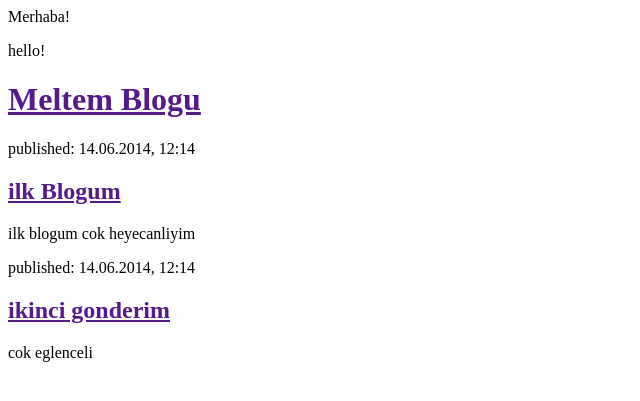
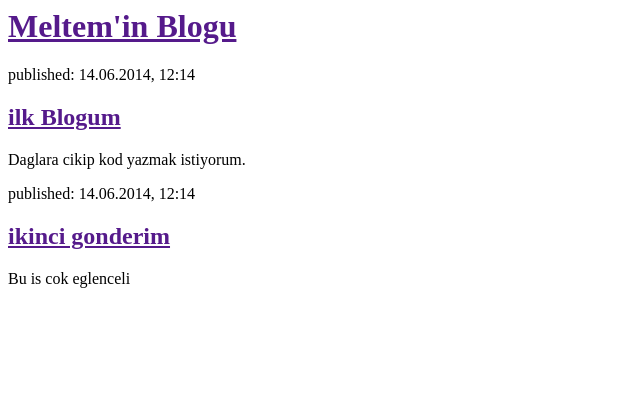
Before and after one commit to metlem/my-first-blog, a Django app: page / in a window 1280 px wide. Shown: the top 401 px of the page, without its empty margins (0-640 px from the left). Run offline with Django 3.2, Linux system fonts and the light colour scheme.

Commit message:
Site icin HTML dosyasını degiştirdim.

```diff
--- a/blog/templates/blog/post_list.html
+++ b/blog/templates/blog/post_list.html
@@ -1,32 +1,22 @@
-<html<html>
-    <head>
-        <title>Meltem'in blogu</title>
-    </head>
-    <body>
-        <p>Merhaba!</p>
-        <p>hello!</p>
-    </body>
-</html>
-
 <html>
     <head>
-        <title>Meltem Blogu</title>
+        <title>Meltem'in Blogu</title>
     </head>
     <body>
         <div>
-            <h1><a href="">Meltem Blogu</a></h1>
+            <h1><a href="">Meltem'in Blogu</a></h1>
         </div>
 
         <div>
             <p>published: 14.06.2014, 12:14</p>
             <h2><a href="">ilk Blogum</a></h2>
-            <p>ilk blogum cok heyecanliyim</p>
+            <p>Daglara cikip kod yazmak istiyorum.</p>
         </div>
 
         <div>
             <p>published: 14.06.2014, 12:14</p>
             <h2><a href="">ikinci gonderim</a></h2>
-            <p>cok eglenceli</p>
+            <p>Bu is cok eglenceli</p>
         </div>
     </body>
 </html>
```
